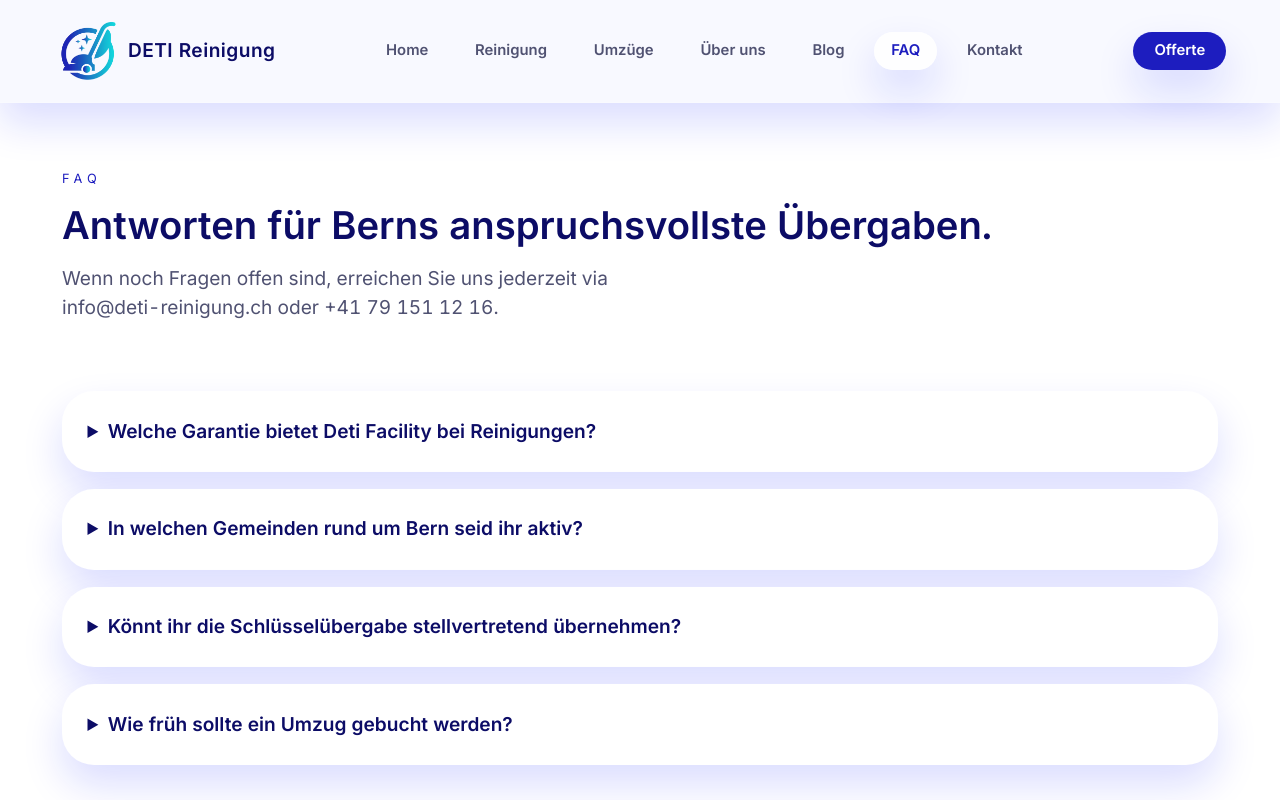
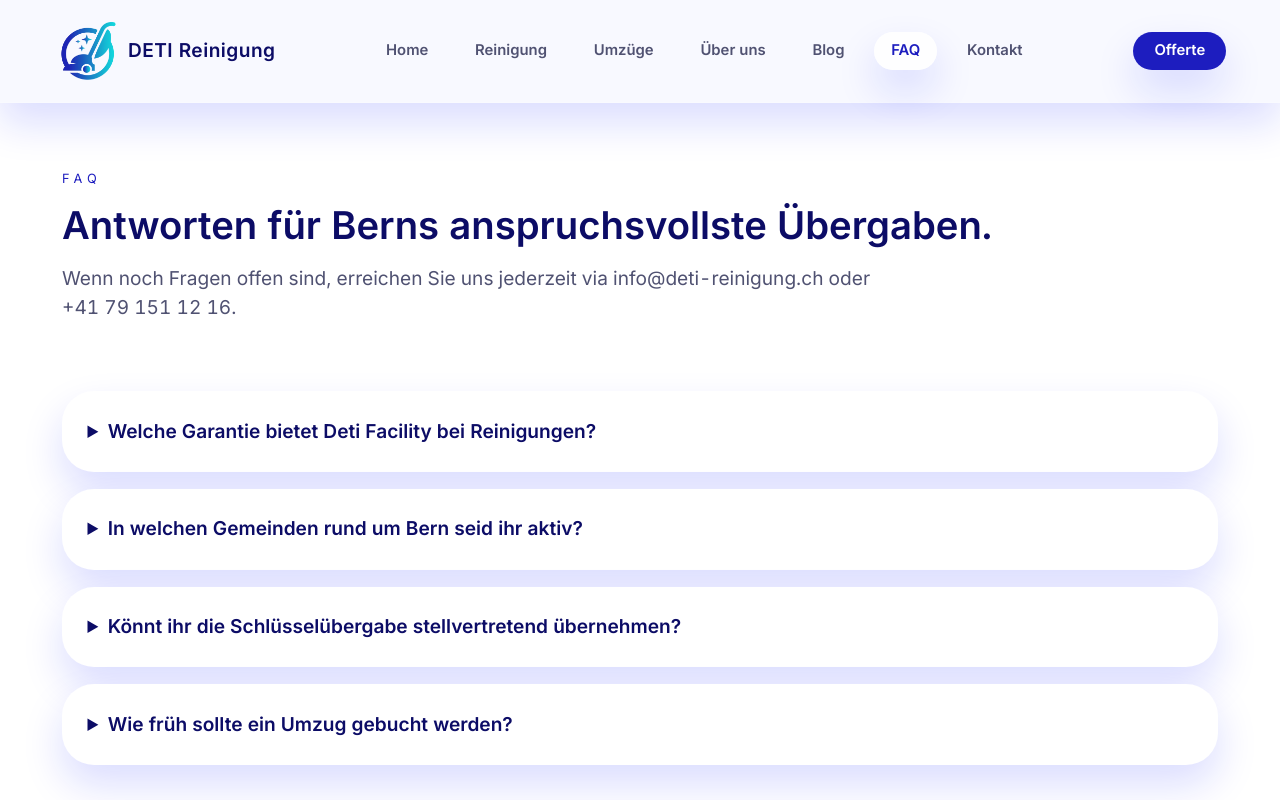
Before and after one commit to lg-sketch/D-facility, a React (Vite) app: page /faq in a window 1280 px wide. Shown: the top 800 px of the page. Built offline with nearby package versions, Linux system fonts and the light colour scheme.

Commit message:
Remove inline image sections from blog posts

```diff
--- a/src/pages/BlogPost.jsx
+++ b/src/pages/BlogPost.jsx
@@ -97,12 +97,7 @@ function BlogPostPage() {
               )
             }
             if (section.type === 'image') {
-              return (
-                <figure key={idx} className="overflow-hidden rounded-[32px]">
-                  <img src={section.src} alt={section.alt} className="w-full object-cover" loading="lazy" />
-                  <figcaption className="mt-2 text-center text-xs text-textSecondary">{section.alt}</figcaption>
-                </figure>
-              )
+              return null
             }
             if (section.type === 'list') {
               return (
--- a/src/pages/Faq.jsx
+++ b/src/pages/Faq.jsx
@@ -46,8 +46,10 @@ function FaqPage() {
           <p className="text-xs uppercase tracking-[0.4em] text-primary">FAQ</p>
           <h1 className="mt-4 text-4xl font-semibold text-primaryDark">Antworten für Berns anspruchsvollste Übergaben.</h1>
           <p className="mt-4 max-w-3xl text-lg text-textSecondary">
-            Wenn noch Fragen offen sind, erreichen Sie uns jederzeit via<br />
-            info@deti-reinigung.ch oder +41 79 151 12 16.
+            Wenn noch Fragen offen sind, erreichen Sie uns jederzeit via info@deti-reinigung.ch{' '}
+            <span className="hidden sm:inline">oder </span>
+            <br className="sm:hidden" />
+            +41 79 151 12 16.
           </p>
         </div>
       </section>
```
